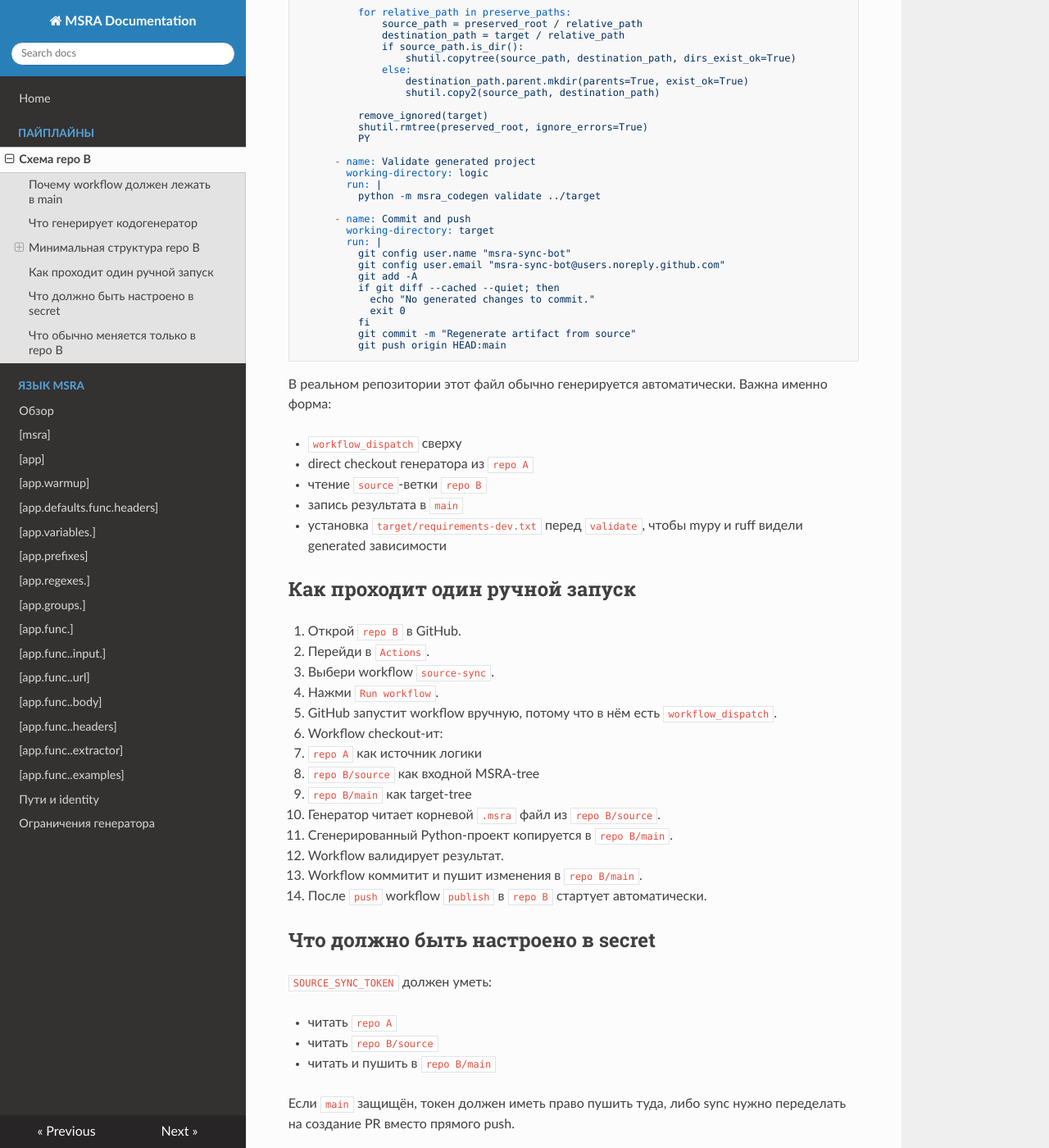
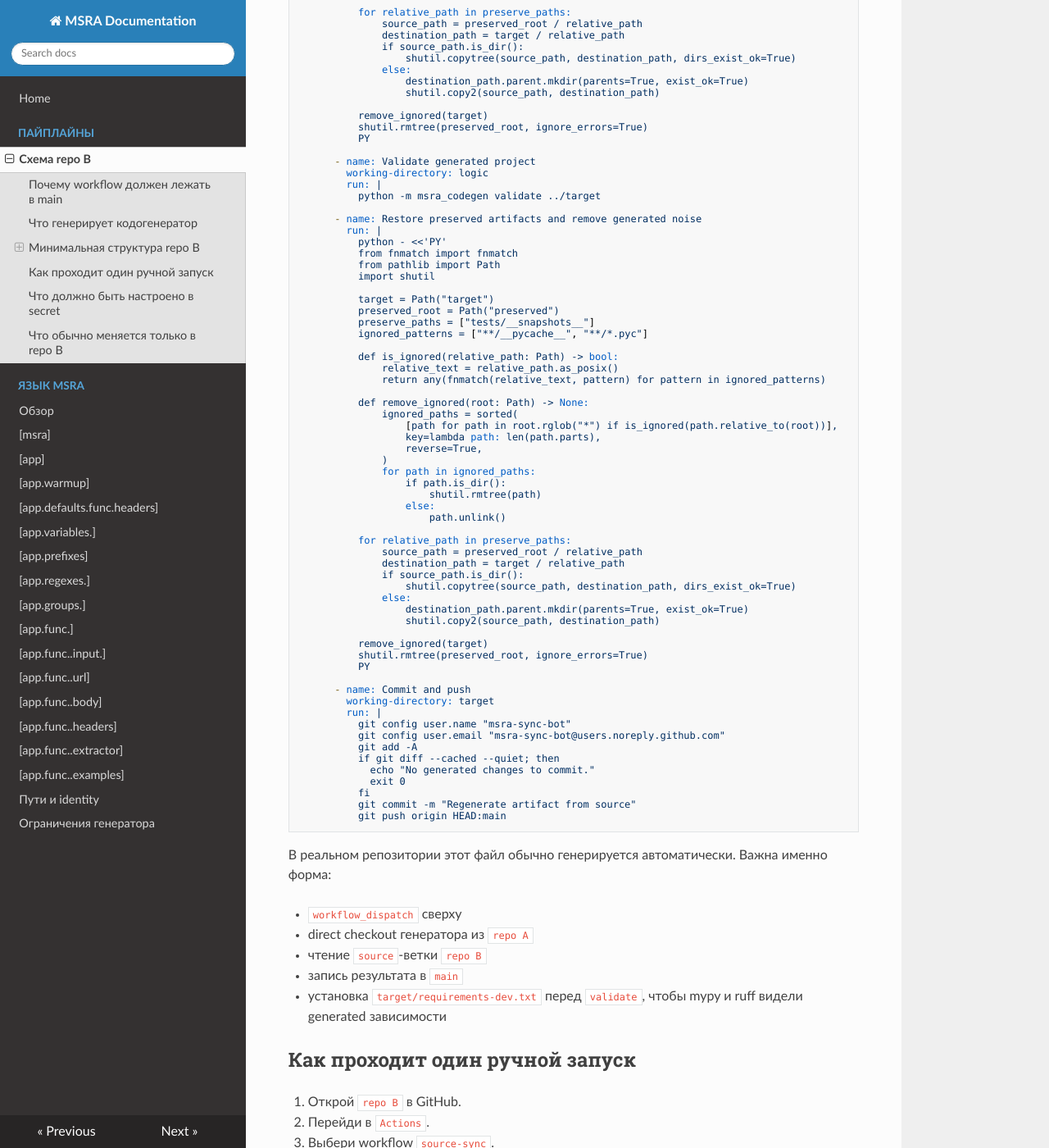
Before and after one commit to Open-Inflation/engine-reverse-ide, an MkDocs documentation site: the page built from docs/msra-repo-b-sync.md, in a window 1280 px wide and 1400 px high, scrolled down 3061 px. Shown: the whole window at 82% size. Built offline with MkDocs 1.6.1, drawn with Linux system fonts in a browser that asks for light colours; nearby versions of some CDN libraries.

Commit message:
Restore sync artifacts after validate

```diff
--- a/docs/msra-repo-b-sync.md
+++ b/docs/msra-repo-b-sync.md
@@ -179,6 +179,47 @@ jobs:
         run: |
           python -m msra_codegen validate ../target
 
+      - name: Restore preserved artifacts and remove generated noise
+        run: |
+          python - <<'PY'
+          from fnmatch import fnmatch
+          from pathlib import Path
+          import shutil
+
+          target = Path("target")
+          preserved_root = Path("preserved")
+          preserve_paths = ["tests/__snapshots__"]
+          ignored_patterns = ["**/__pycache__", "**/*.pyc"]
+
+          def is_ignored(relative_path: Path) -> bool:
+              relative_text = relative_path.as_posix()
+              return any(fnmatch(relative_text, pattern) for pattern in ignored_patterns)
+
+          def remove_ignored(root: Path) -> None:
+              ignored_paths = sorted(
+                  [path for path in root.rglob("*") if is_ignored(path.relative_to(root))],
+                  key=lambda path: len(path.parts),
+                  reverse=True,
+              )
+              for path in ignored_paths:
+                  if path.is_dir():
+                      shutil.rmtree(path)
+                  else:
+                      path.unlink()
+
+          for relative_path in preserve_paths:
+              source_path = preserved_root / relative_path
+              destination_path = target / relative_path
+              if source_path.is_dir():
+                  shutil.copytree(source_path, destination_path, dirs_exist_ok=True)
+              else:
+                  destination_path.parent.mkdir(parents=True, exist_ok=True)
+                  shutil.copy2(source_path, destination_path)
+
+          remove_ignored(target)
+          shutil.rmtree(preserved_root, ignore_errors=True)
+          PY
+
       - name: Commit and push
         working-directory: target
         run: |
```
Also changed, not shown: 2 other files.
